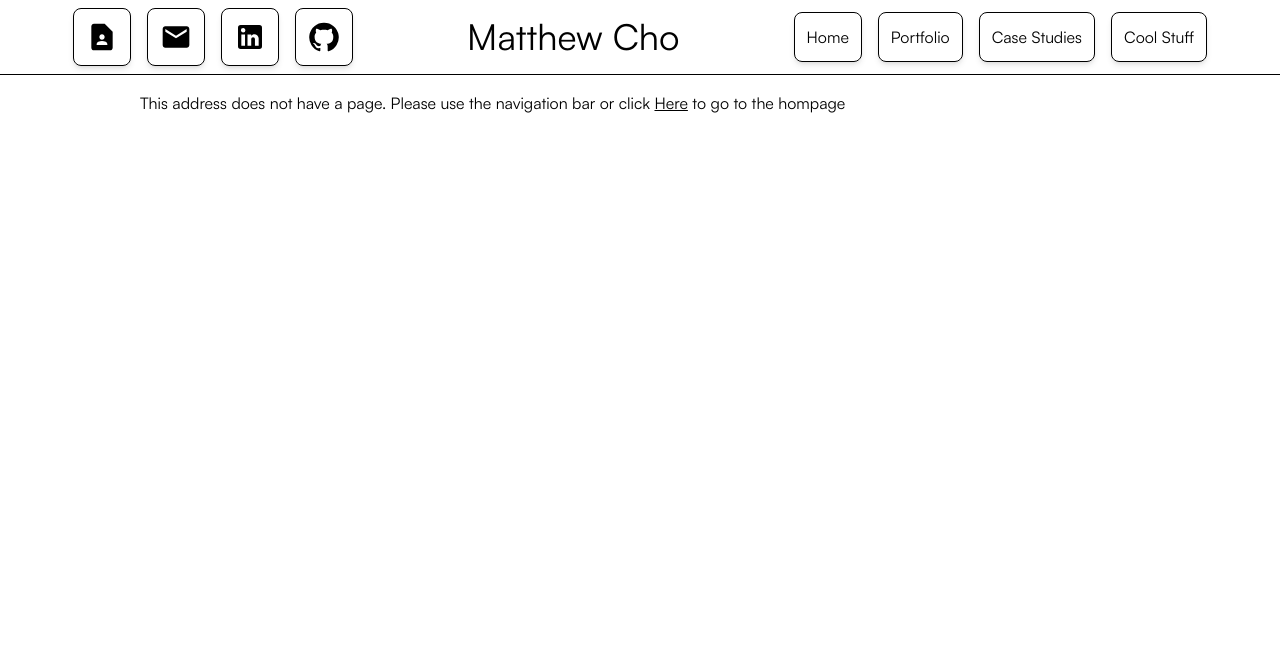
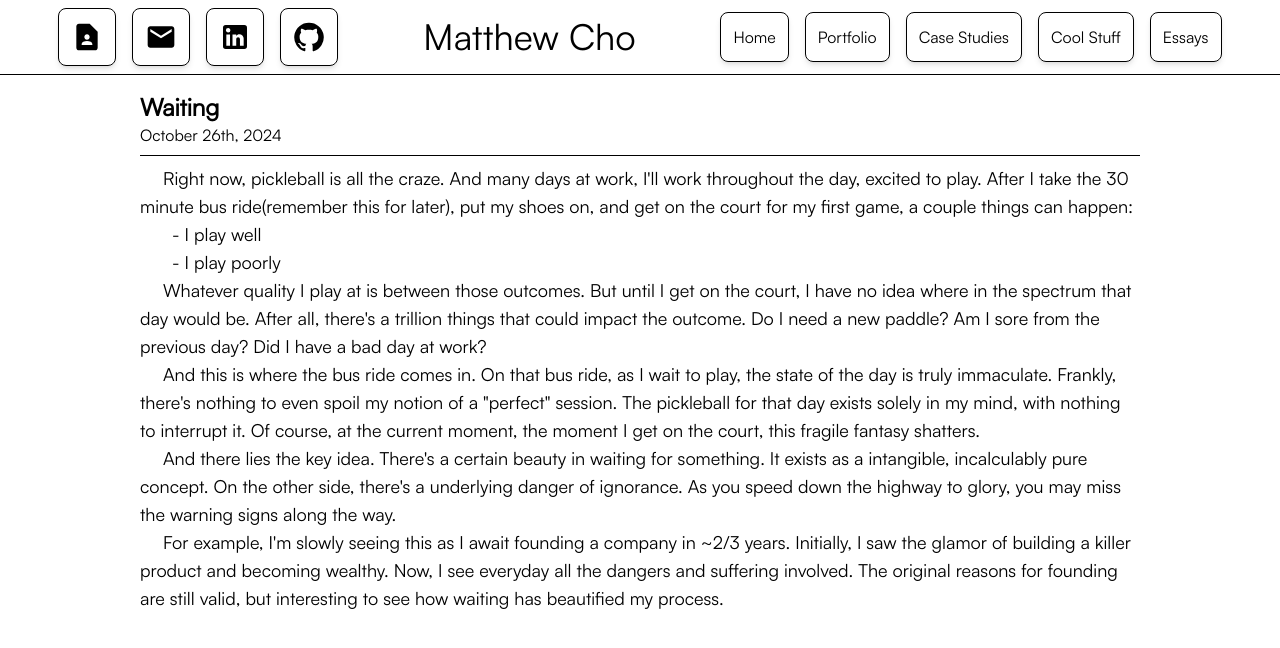
Before and after one commit to mcho9434/frontend-miji, a React (Create React App) app: page /essays/waiting in a window 1280 px wide. Shown: the top 648 px of the page. Built offline with nearby package versions, Linux system fonts and the light colour scheme.

Commit message:
setup essays and write the first one

```diff
--- a/src/App.js
+++ b/src/App.js
@@ -13,6 +13,9 @@ import Viewport from "./pages/CaseStudies/ThreeFoldViewport";
 import YoutubeDataLoader from "./pages/YoutubeDataLoader";
 import Up from "./pages/YoutubeDataLoader/Up";
 import Down from "./pages/YoutubeDataLoader/Down";
+import Essays from "./pages/Essays";
+import Essay from "./pages/Essay";
+
 function App() {
     console.log(window.location);
 
@@ -44,6 +47,8 @@ function App() {
                         />
                         <Route path="r" element={<ResumeLanding />} />
                         <Route path="cool-stuff" element={<CoolStuff />} />
+                        <Route path="/essays" element={<Essays />} />
+                        <Route path="/essays/:slug" element={<Essay />} />
                         <Route path="*" element={<NoPage />} />
                     </Route>
                 </Routes>
--- /dev/null
+++ b/src/constants/ESSAYS_DATA.jsx
@@ -0,0 +1,7 @@
+import Waiting from "./ESSAY_COMPONENTS/waiting"
+
+const ESSAYS_DATA = [
+    { id: 1, title: 'Waiting (10.26.24)', slug: 'waiting', content: <Waiting /> },
+]
+
+export default ESSAYS_DATA
--- /dev/null
+++ b/src/constants/ESSAY_COMPONENTS/waiting.jsx
@@ -0,0 +1,55 @@
+import React from "react";
+import Divider from "../../components/Divider";
+
+const Waiting = () => {
+    return (
+        <div className="waiting-essay">
+            <div className="text-2xl font-bold">Waiting</div>
+            <div>October 26th, 2024</div>
+            <Divider />
+            <div className="text-lg">
+                &emsp; Right now, pickleball is all the craze. And many days at
+                work, I'll work throughout the day, excited to play. After I
+                take the 30 minute bus ride(remember this for later), put my
+                shoes on, and get on the court for my first game, a couple
+                things can happen:
+            </div>
+            <div className="text-lg ml-8">
+                - I play well <br /> - I play poorly
+            </div>
+            <div className="text-lg">
+                &emsp; Whatever quality I play at is between those outcomes. But
+                until I get on the court, I have no idea where in the spectrum
+                that day would be. After all, there's a trillion things that
+                could impact the outcome. Do I need a new paddle? Am I sore from
+                the previous day? Did I have a bad day at work?
+            </div>
+            <div className="text-lg">
+                &emsp; And this is where the bus ride comes in. On that bus
+                ride, as I wait to play, the state of the day is truly
+                immaculate. Frankly, there's nothing to even spoil my notion of
+                a "perfect" session. The pickleball for that day exists solely
+                in my mind, with nothing to interrupt it. Of course, at the
+                current moment, the moment I get on the court, this fragile
+                fantasy shatters.
+            </div>
+            <div className="text-lg">
+                &emsp; And there lies the key idea. There's a certain beauty in
+                waiting for something. It exists as a intangible, incalculably
+                pure concept. On the other side, there's a underlying danger
+                of ignorance. As you speed down the highway to glory, you may miss the
+                warning signs along the way.
+            </div>
+            <div className="text-lg">
+                &emsp; For example, I'm slowly seeing this as I await founding a
+                company in ~2/3 years. Initially, I saw the glamor of building a
+                killer product and becoming wealthy. Now, I see everyday all the
+                dangers and suffering involved. The original reasons for
+                founding are still valid, but interesting to see how waiting has
+                beautified my process.
+            </div>
+        </div>
+    );
+};
+
+export default Waiting;
--- a/src/constants/NAVBAR_LINKS.js
+++ b/src/constants/NAVBAR_LINKS.js
@@ -31,6 +31,7 @@ export const PAGE_NAV = [
   { title: "Portfolio", to: "/portfolio" },
   { title: "Case Studies", to: "/case-studies" },
   { title: "Cool Stuff", to: "/cool-stuff" },
+  { title: "Essays", to: "/essays" },
 ];
 
 export const TITLE_MAP = {};
--- /dev/null
+++ b/src/pages/Essay/index.jsx
@@ -0,0 +1,21 @@
+import React from 'react'
+import { useParams } from 'react-router-dom'
+import ESSAYS_DATA from '../../constants/ESSAYS_DATA'
+import Card from '../../components/Card'
+
+const Essay = () => {
+  const { slug } = useParams()
+  const {content} = ESSAYS_DATA.find(essay => essay.slug === slug)
+
+  if (!content) {
+    return <Card>Essay not found</Card>
+  }
+
+  return (
+    <Card>
+      {content}
+    </Card>
+  )
+}
+
+export default Essay
--- /dev/null
+++ b/src/pages/Essays/index.jsx
@@ -0,0 +1,30 @@
+import React from 'react'
+import { Link } from 'react-router-dom'
+
+import ESSAYS_DATA from '../../constants/ESSAYS_DATA'
+import Card from '../../components/Card'
+import Divider from '../../components/Divider'
+
+const Essays = () => {
+    return (
+        <Card>
+          <div className="text-2xl font-bold">My Essays</div>
+          <div className="text-md">
+            Essays I've written over time. Hopefully you find them interesting.
+            inspo: <a className="text-blue-500 underline" href="https://www.paulgraham.com/articles.html" target="_blank" rel="noopener noreferrer">https://www.paulgraham.com/articles.html</a>
+          </div>
+          <Divider />
+          <ul className="list-disc pl-5">
+            {ESSAYS_DATA.map(essay => (
+              <li key={essay.id} className="mb-2">
+                <Link to={`/essays/${essay.slug}`} className="hover:underline">
+                  {essay.title}
+                </Link>
+              </li>
+            ))}
+          </ul>
+        </Card>
+    )
+}
+
+export default Essays
```
